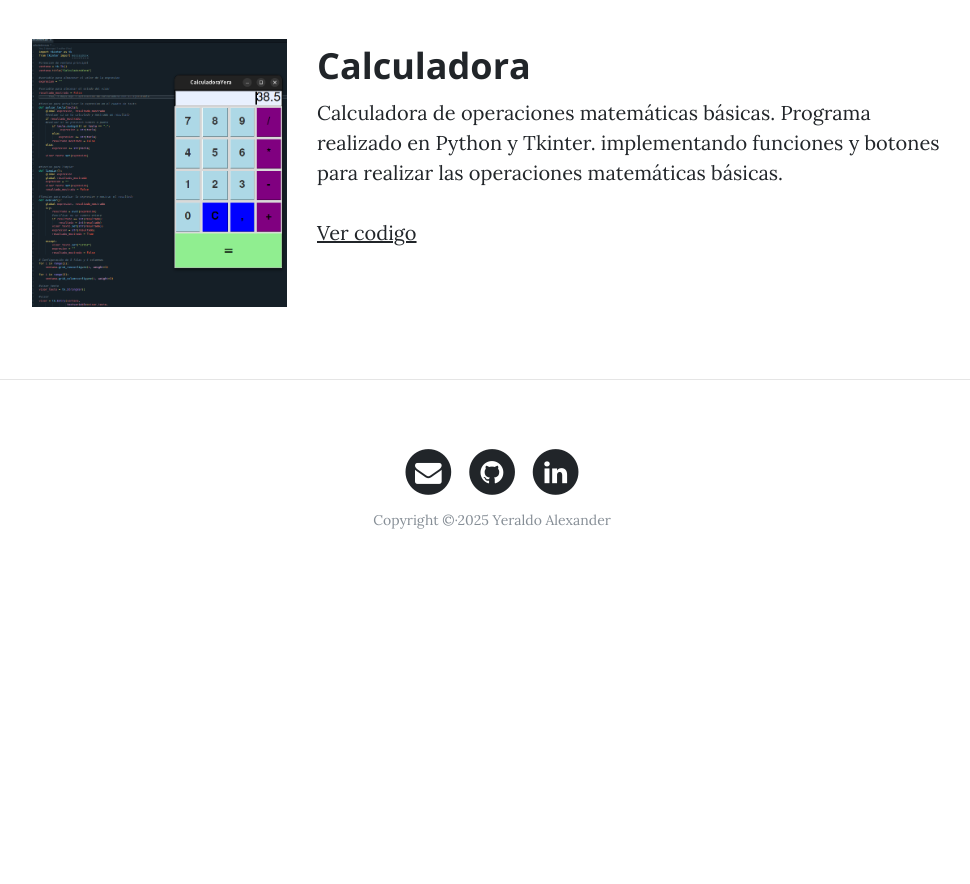
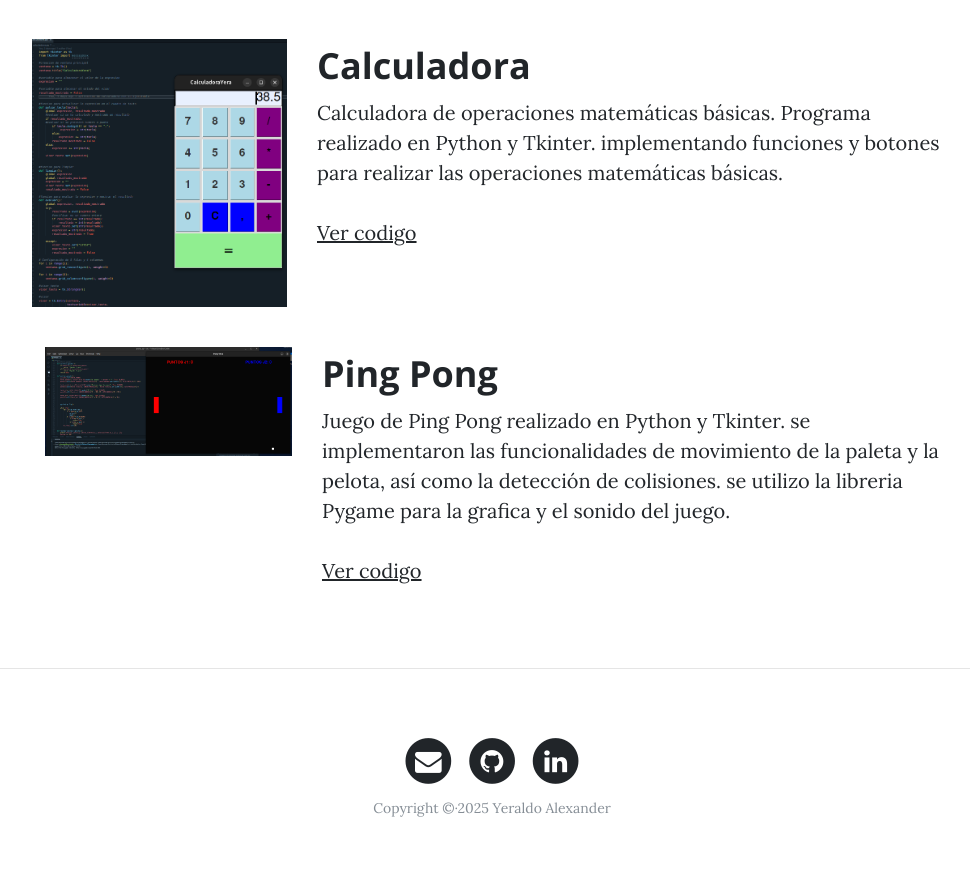
Before and after one commit to YeraldoCode/Portfolio-render, a Django app: page /portfolio/ in a window 1280 px wide. Shown: the part 583-1467 px from the top of the page, without its empty margins (148-1118 px from the left). Before the commit the page ends 1112 px from the top, so only its background shows below. Run offline with Django 4.2, Linux system fonts and the light colour scheme; data that the repository does not hold is empty; some libraries are stand-ins or nearby versions.

Commit message:
Add Ping Pong project section to portfolio template
- Reintroduce Ping Pong game project section with image and description
- Include GitHub link for project repository
- Use Django static template tag for project image

```diff
--- a/portfolio/templates/portfolio/portfolio.html
+++ b/portfolio/templates/portfolio/portfolio.html
@@ -25,5 +25,25 @@
             </p>
         </div>
     </div>
+
+    <!-- Proyecto Ping Pong -->
+    <div class="container">
+        <div class="row project">
+            <div class="col-lg-3 col-md-4 offset-lg-1">
+                <img class="img-fluid" src="{% static 'core/img/PingPongapp.png' %}">
+            </div>
+            <div class="col-lg-7 col-md-8">
+                <h2 class="section-heading title">Ping Pong</h2>
+                <p>
+                    Juego de Ping Pong realizado en Python y Tkinter.
+                    se implementaron las funcionalidades de movimiento de la paleta y la pelota, así como la detección de colisiones.
+                    se utilizo la libreria Pygame para la grafica y el sonido del juego.
+                    <br>
+                    <br>
+                    <a href="https://github.com/YeraldoCode/PingPongApp" target="_blank">Ver codigo</a>
+                </p>
+            </div>
+
+
 </div>
 {% endblock %}
```
